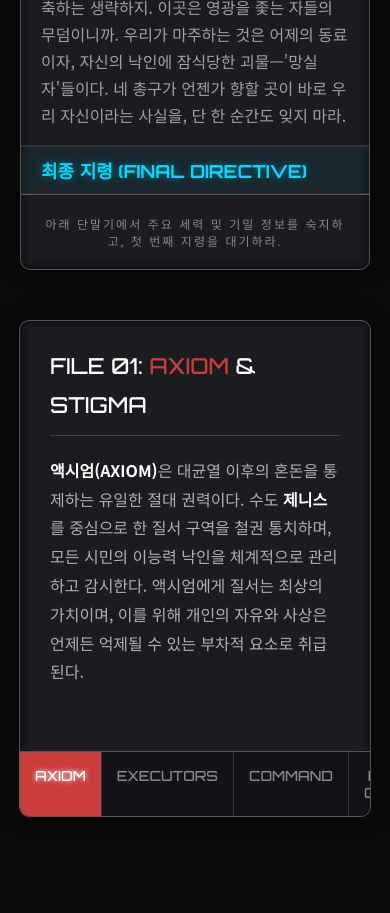
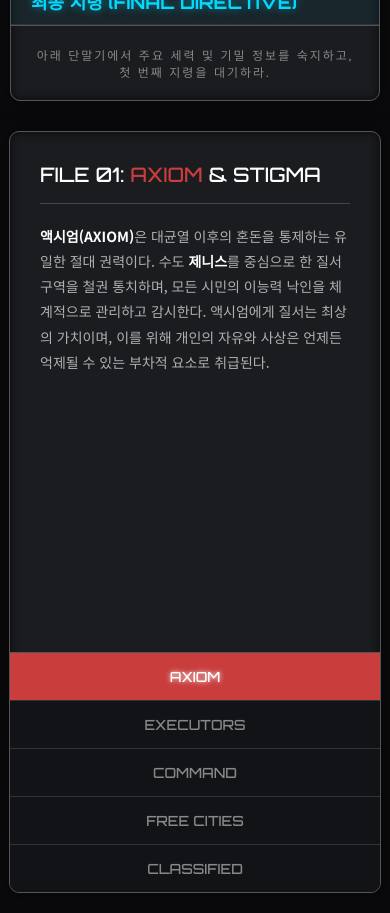
Before and after one commit to hanabi07/axiom-protocol, a plain HTML site: page index.html in a window 390 px wide. Shown: the part 640-1553 px from the top of the page. Before the commit the page ends 1507 px from the top, so only its background shows below. Drawn offline with Linux system fonts and the light colour scheme.

Commit message:
Update index.html

```diff
--- a/index.html
+++ b/index.html
@@ -232,7 +232,6 @@
             color: #fff;
         }
 
-        /* 활성화된 버튼 스타일 */
         #show-axiom:checked~.terminal-controls label[for="show-axiom"],
         #show-executor:checked~.terminal-controls label[for="show-executor"],
         #show-command:checked~.terminal-controls label[for="show-command"],
@@ -242,14 +241,12 @@
             text-shadow: 0 0 5px #fff;
         }
 
-        /* CLASSIFIED 버튼 활성화 스타일 */
         #show-classified:checked~.terminal-controls label[for="show-classified"] {
             background-color: #a13030;
             color: #fff;
             text-shadow: 0 0 5px #ff8a8a;
         }
 
-        /* 선택된 패널 보이기 */
         #show-axiom:checked~.terminal-content-wrapper .panel-axiom,
         #show-executor:checked~.terminal-content-wrapper .panel-executor,
         #show-command:checked~.terminal-content-wrapper .panel-command,
@@ -257,6 +254,50 @@
         #show-classified:checked~.terminal-content-wrapper .panel-classified {
             opacity: 1;
             visibility: visible;
+        }
+
+        /* --- 반응형 디자인 (휴대용 단말기) 프로토콜 --- */
+        @media (max-width: 600px) {
+            body {
+                padding: 20px 10px;
+                gap: 30px;
+            }
+
+            .axiom-intro-card .title-main {
+                font-size: 24px;
+            }
+
+            .axiom-intro-card .content-cell {
+                font-size: 14px;
+            }
+
+            .terminal-controls {
+                grid-template-columns: 1fr;
+                /* 버튼을 세로로 쌓음 */
+            }
+
+            .toggle-button {
+                border-left: none;
+                border-top: 1px solid #333;
+            }
+
+            .toggle-button:first-child {
+                border-top: none;
+            }
+
+            .terminal-content-wrapper {
+                min-height: 480px;
+                /* 세로로 길어진 콘텐츠에 맞춰 높이 조정 */
+                padding: 20px 15px;
+            }
+
+            .faction-panel-title {
+                font-size: 20px;
+            }
+
+            .faction-panel {
+                font-size: 14px;
+            }
         }
     </style>
 </head>
@@ -294,7 +335,7 @@
 
 
     <div class="faction-terminal">
-        <input type="radio" name="faction-toggle" id="show-axiom" checked="">
+        <input type="radio" name="faction-toggle" id="show-axiom" checked>
         <input type="radio" name="faction-toggle" id="show-executor">
         <input type="radio" name="faction-toggle" id="show-command">
         <input type="radio" name="faction-toggle" id="show-freecities">
```
